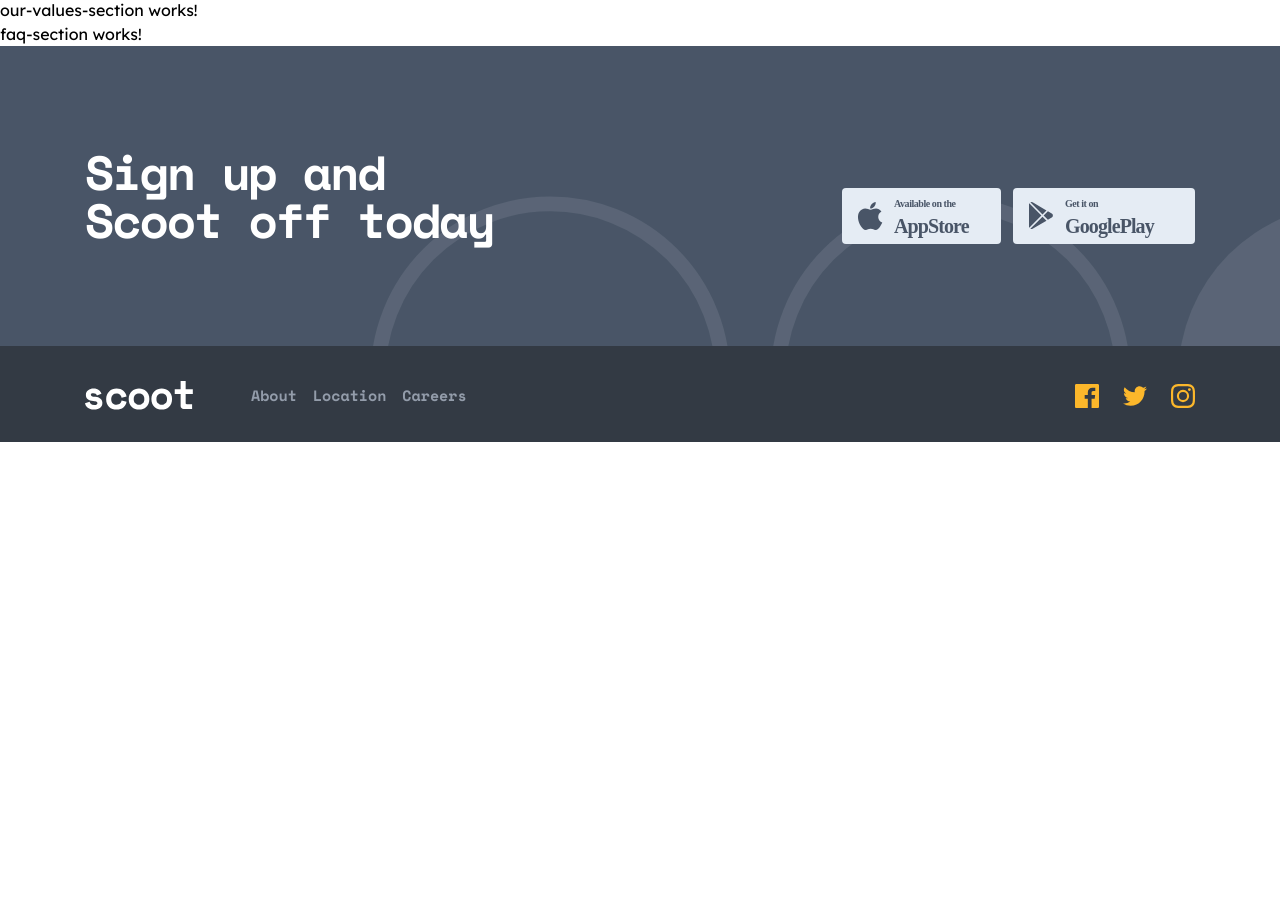
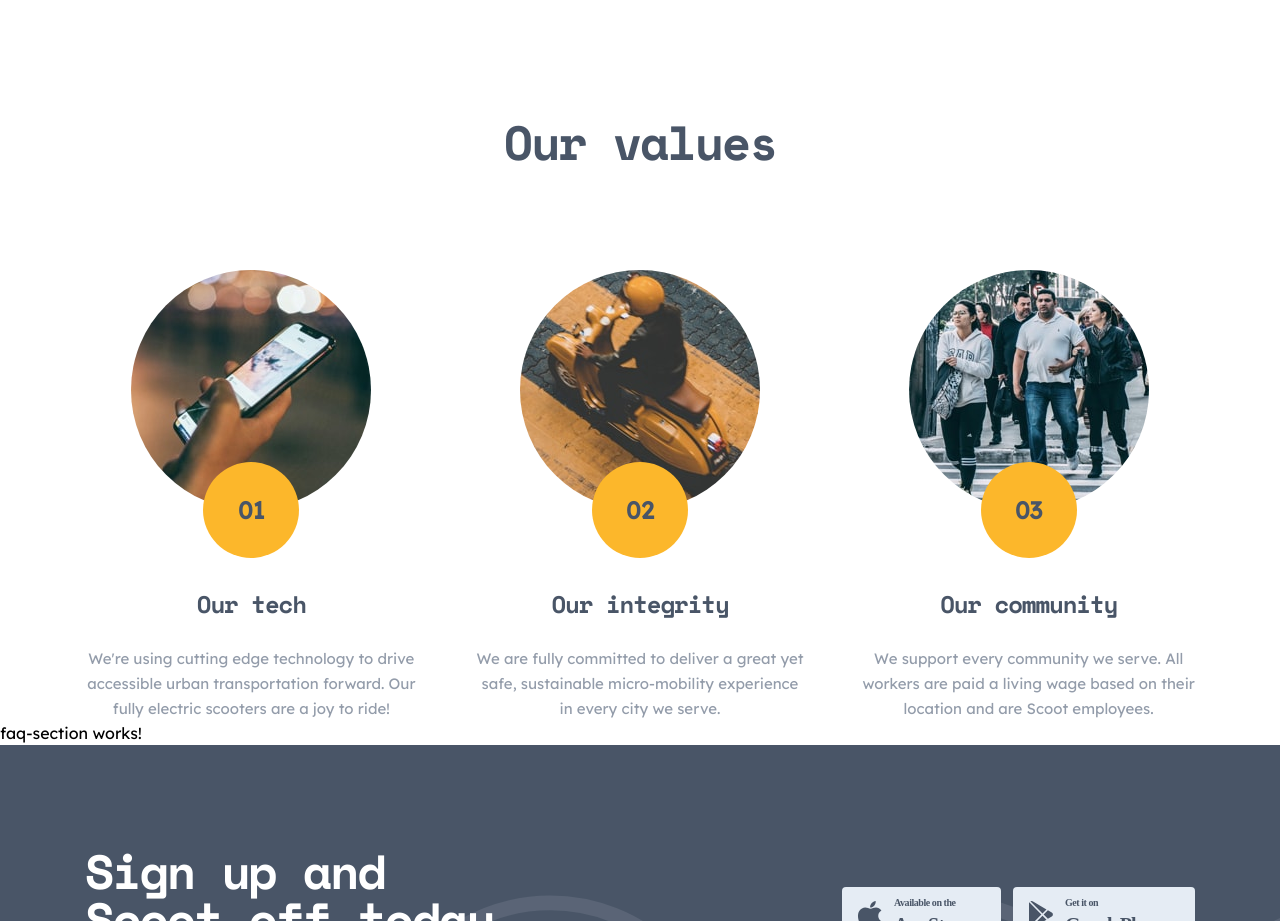
Before and after one commit to vanderms/scoot-multipage-website, an Angular app: page /about in a window 1280 px wide. Shown: the part 1427-2348 px from the top of the page. Before the commit the page ends 1869 px from the top, so only its background shows below. Built offline with nearby package versions, Linux system fonts and the light colour scheme.

Commit message:
feat: implement our values section responsive design

```diff
--- a/src/app/app.module.ts
+++ b/src/app/app.module.ts
@@ -22,6 +22,7 @@ import { MobilityAboutSectionComponent } from './components/sections/mobility-ab
 import { OurValuesSectionComponent } from './components/sections/our-values-section/our-values-section.component';
 import { FaqSectionComponent } from './components/sections/faq-section/faq-section.component';
 import { UrbanLivingSectionComponent } from './components/sections/urban-living-section/urban-living-section.component';
+import { OurValuesCardComponent } from './components/cards/our-values-card/our-values-card.component';
 
 @NgModule({
   declarations: [
@@ -45,6 +46,7 @@ import { UrbanLivingSectionComponent } from './components/sections/urban-living-
     OurValuesSectionComponent,
     FaqSectionComponent,
     UrbanLivingSectionComponent,
+    OurValuesCardComponent,
   ],
   imports: [BrowserModule, AppRoutingModule],
   providers: [],
--- /dev/null
+++ b/src/app/components/cards/our-values-card/our-values-card.component.html
@@ -0,0 +1,14 @@
+<article class="surface-light flex flex-col items-center  max-w-[28.5625rem] mx-auto">
+  <img [src]="image" alt="" class="rounded-full">
+  <div class="rounded-full bg-primary text-[1.5rem] grid place-items-center w-24 h-24 mt-[-3rem]
+      font-bold text-neutral-800
+    ">
+    {{ index }}
+  </div>
+  <div class="heading-xs text-center mt-8">
+    <ng-content select="[title]"></ng-content>
+  </div>
+  <div class="body-md text-center mt-7">
+    <ng-content></ng-content>
+  </div>
+</article>
--- /dev/null
+++ b/src/app/components/cards/our-values-card/our-values-card.component.ts
@@ -0,0 +1,15 @@
+import { Component, Input, OnInit } from '@angular/core';
+
+@Component({
+  selector: 'app-our-values-card',
+  templateUrl: './our-values-card.component.html',
+  styles: [],
+})
+export class OurValuesCardComponent implements OnInit {
+  @Input() index: string = '0';
+  @Input() image: string = '';
+
+  constructor() {}
+
+  ngOnInit(): void {}
+}
--- a/src/app/components/sections/our-values-section/our-values-section.component.html
+++ b/src/app/components/sections/our-values-section/our-values-section.component.html
@@ -1 +1,34 @@
-<p>our-values-section works!</p>
+<section aria-labelledby="title_about_04" class="surface-light mt-[7.5rem]">
+  <div class="container">
+    <h2 class="heading-md text-center">{{ title }}</h2>
+    <ol class="mt-16 grid grid-cols-1 gap-14 xl:mt-[6.5rem] xl:grid-cols-3">
+      <li>
+        <app-our-values-card index="01" image="/assets/images/our-tech.jpg">
+          <h3 title>Our tech</h3>
+          <p>We&apos;re using cutting edge technology to drive accessible urban
+            transportation
+            forward. Our
+            fully electric scooters are a joy to ride!</p>
+        </app-our-values-card>
+      </li>
+      <li>
+        <app-our-values-card index="02" image="/assets/images/our-integrity.jpg">
+          <h3 title>Our integrity</h3>
+          <p>We are fully committed to deliver a great yet safe, sustainable
+            micro-mobility experience
+            in every city we serve.</p>
+        </app-our-values-card>
+      </li>
+      <li>
+        <app-our-values-card index="03" image="/assets/images/our-community.jpg">
+          <h3 title>Our community</h3>
+          <p>We support every community we serve. All workers are paid a living wage based
+            on their
+            location and are Scoot employees.</p>
+        </app-our-values-card>
+      </li>
+
+    </ol>
+
+  </div>
+</section>
--- a/src/app/components/sections/our-values-section/our-values-section.component.ts
+++ b/src/app/components/sections/our-values-section/our-values-section.component.ts
@@ -1,4 +1,4 @@
-import { Component, OnInit } from '@angular/core';
+import { Component, Input, OnInit } from '@angular/core';
 
 @Component({
   selector: 'app-our-values-section',
@@ -8,6 +8,8 @@ import { Component, OnInit } from '@angular/core';
 })
 export class OurValuesSectionComponent implements OnInit {
 
+  @Input() title: string = '';
+
   constructor() { }
 
   ngOnInit(): void {
--- a/src/app/pages/about/about.component.html
+++ b/src/app/pages/about/about.component.html
@@ -1,6 +1,6 @@
 <app-banner-section title="About" image="about"></app-banner-section>
 <app-mobility-about-section></app-mobility-about-section>
 <app-urban-living-section></app-urban-living-section>
-<app-our-values-section></app-our-values-section>
+<app-our-values-section title="Our values"></app-our-values-section>
 <app-faq-section></app-faq-section>
 <app-call-to-action-section></app-call-to-action-section>
```
